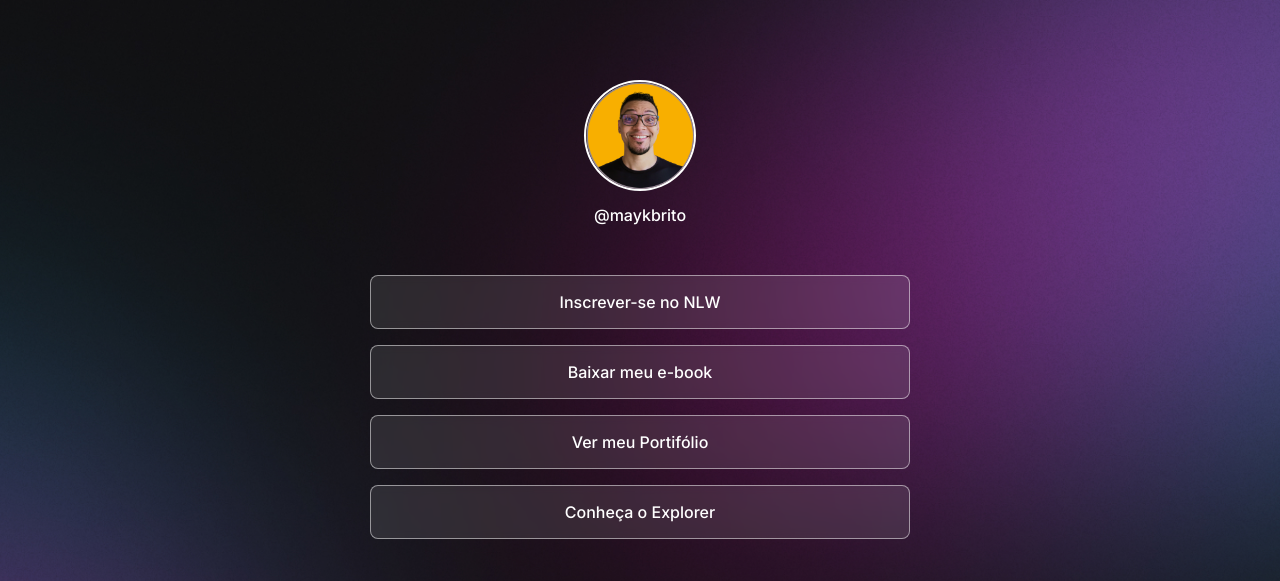
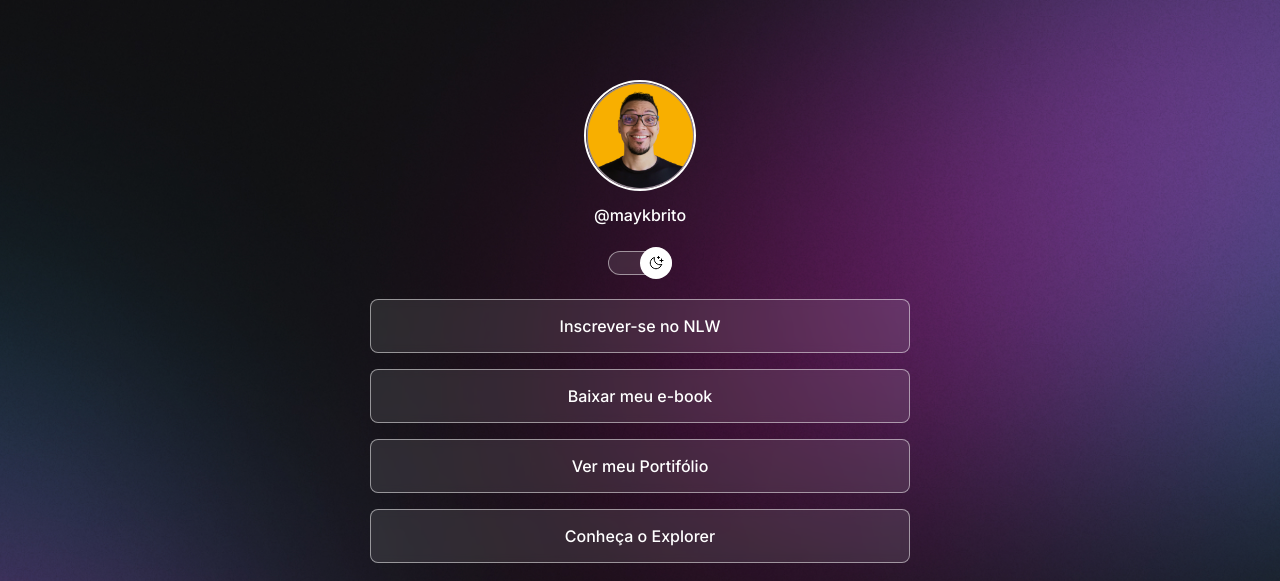
Before and after one commit to RitadeCassiabl/EstagioUfal, a plain HTML site: page index.html in a window 1280 px wide. Shown: the top 581 px of the page. Drawn offline with nearby package versions, Linux system fonts and the light colour scheme.

Commit message:
criação e alinhamento do switch

```diff
--- a/index.html
+++ b/index.html
@@ -20,6 +20,10 @@
           alt="Foto de Mayk Brito sorrindo, usando óculos e camisa preta, barba e fundo laranja"
         />
         <p>@maykbrito</p>
+      </div>
+      <div id="switch">
+        <button></button>
+        <span></span>
       </div>
       <ul>
         <li>
@@ -53,13 +57,18 @@
           <ion-icon name="logo-linkedin"></ion-icon>
         </a>
       </div>
-
       <footer>
         <a href="https://rocketseat.com.br">Feito com 💖 Pela Rocketseat</a>
       </footer>
     </div>
 
-    <script type="module" src="https://unpkg.com/ionicons@7.1.0/dist/ionicons/ionicons.esm.js"></script>
-    <script nomodule src="https://unpkg.com/ionicons@7.1.0/dist/ionicons/ionicons.js"></script>
+    <script
+      type="module"
+      src="https://unpkg.com/ionicons@7.1.0/dist/ionicons/ionicons.esm.js"
+    ></script>
+    <script
+      nomodule
+      src="https://unpkg.com/ionicons@7.1.0/dist/ionicons/ionicons.js"
+    ></script>
   </body>
 </html>
--- a/style.css
+++ b/style.css
@@ -8,9 +8,10 @@
   --bg-url: url(./assets/bg-desktop.jpg);
   --stroke-color: rgba(255, 255, 255, 0.5);
   --surface-color: rgba(255, 255, 255, 0.1);
-  --surface-color-hover:rgba(255, 255, 255, 0.05);
+  --surface-color-hover: rgba(255, 255, 255, 0.05);
   --highlight-color: rgba(255, 255, 255, 0.2);
   --img-border-color: white;
+  --switch-bg-url: url(./assets/moon-stars.svg);
 }
 
 .light {
@@ -18,9 +19,10 @@
   --bg-url: url(./assets/bg-desktop-light.jpg);
   --stroke-color: rgba(0, 0, 0, 0.5);
   --surface-color: rgba(0, 0, 0, 0.05);
-  --surface-color-hover:rgba(0, 0, 0, 0.2);
+  --surface-color-hover: rgba(0, 0, 0, 0.2);
   --highlight-color: rgba(0, 0, 0, 0.1);
   --img-border-color: gray;
+  --switch-bg-url: url(./assets/sun.svg);
 }
 body {
   /*Forma completa
@@ -93,6 +95,37 @@ ul li a:hover {
   border: 1.5px solid var(--text-color);
 }
 
+/*Switch*/
+
+#switch {
+  position: relative;
+  width: 64px;
+  margin: 0 auto;
+}
+#switch button {
+  width: 32px;
+  height: 32px;
+  background: white var(--switch-bg-url) no-repeat center;
+  border: 0;
+  border-radius: 50%;
+
+  position: absolute;
+  top: 50%;
+  right: 0;
+  z-index: 1;
+  transform: translateY(-50%);
+}
+
+#switch span {
+  display: block;
+  width: 64px;
+  height: 24px;
+  background: var(--surface-color);
+  border: 1px solid var(--stroke-color);
+  backdrop-filter: blur(4px);
+  border-radius: 9999px;
+}
+
 /*Social Links*/
 
 #social-links {
```
